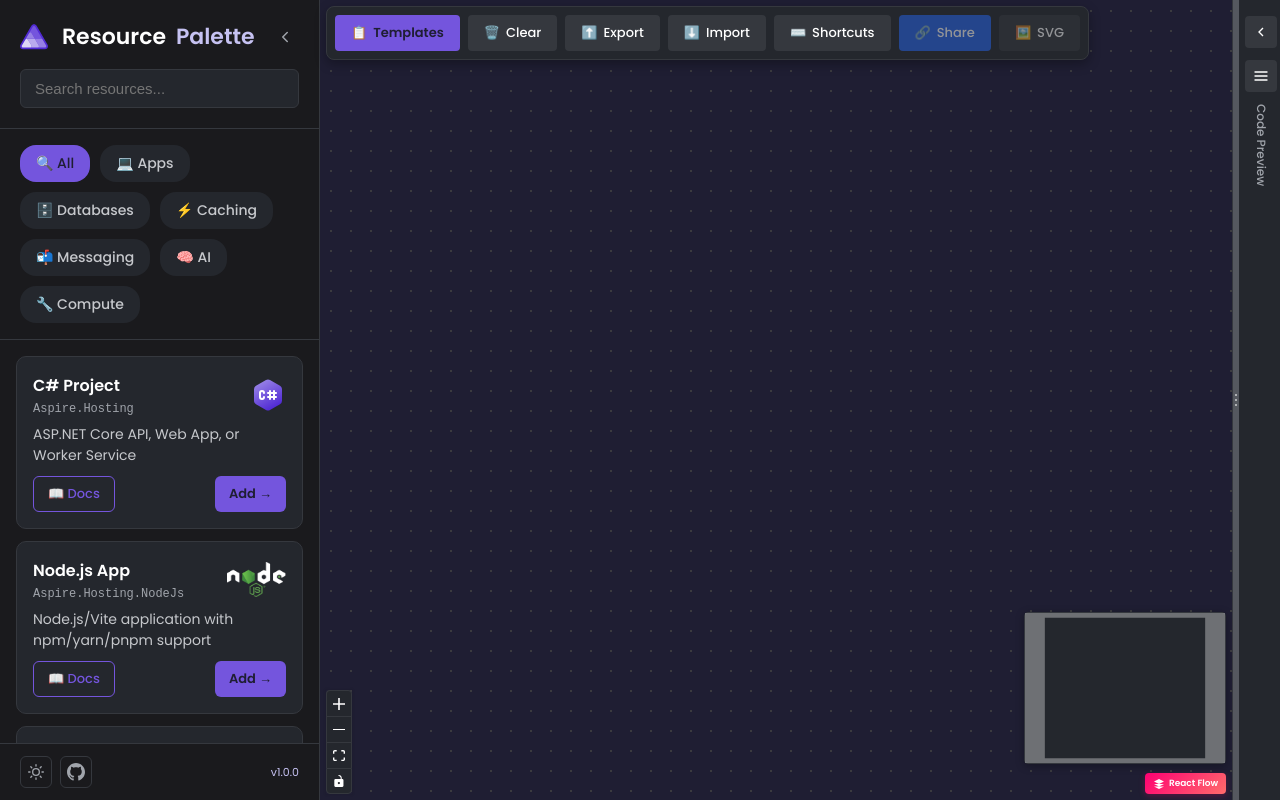
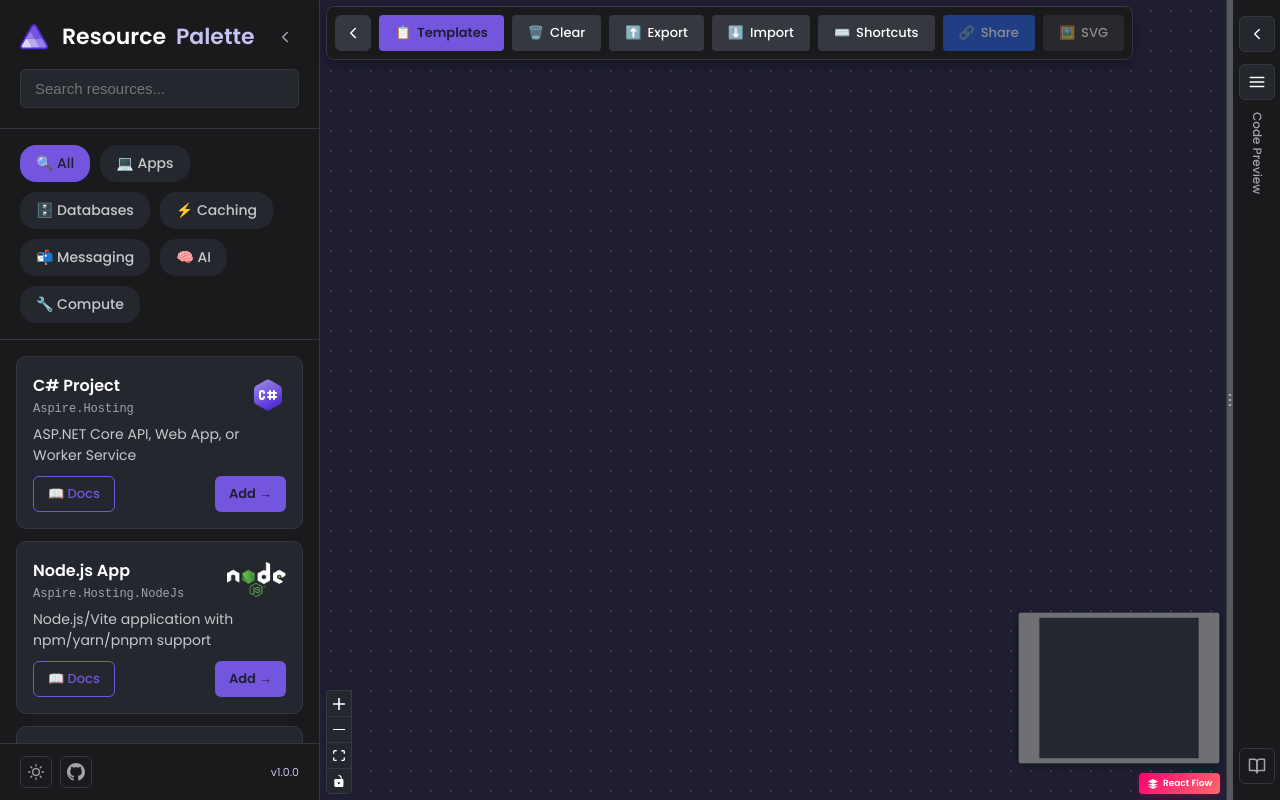
Before and after one commit to IEvangelist/play.aspire.dev, a React (Vite) app: page / in a window 1280 px wide. Built offline with nearby package versions, Linux system fonts and the light colour scheme.

Commit message:
feat(CodePreview): improve toolbar collapse functionality and update styles

```diff
--- a/src/components/playground/AspirePlayground.tsx
+++ b/src/components/playground/AspirePlayground.tsx
@@ -73,6 +73,14 @@
     return false;
   });
 
+  const [isToolbarCollapsed, setIsToolbarCollapsed] = useState(() => {
+    if (typeof window !== 'undefined') {
+      const saved = localStorage.getItem('aspire-playground-toolbar-collapsed');
+      return saved === 'true';
+    }
+    return false;
+  });
+
   const [selectedNode, setSelectedNode] = useState<Node<AspireNodeData> | null>(null);
   const [history, setHistory] = useState<{ nodes: Node<AspireNodeData>[]; edges: Edge[] }[]>([]);
   const [historyIndex, setHistoryIndex] = useState(-1);
@@ -121,6 +129,10 @@
   useEffect(() => {
     localStorage.setItem('aspire-playground-palette-collapsed', isPaletteCollapsed.toString());
   }, [isPaletteCollapsed]);
+
+  useEffect(() => {
+    localStorage.setItem('aspire-playground-toolbar-collapsed', isToolbarCollapsed.toString());
+  }, [isToolbarCollapsed]);
 
   // Save keyboard legend preference to localStorage
   useEffect(() => {
@@ -634,13 +646,52 @@
             zIndex: 4,
             display: 'flex',
             gap: '8px',
-            background: 'var(--sl-color-gray-6)',
+            background: 'var(--sl-color-gray-7)',
             padding: '8px',
             borderRadius: '8px',
             border: '1px solid var(--sl-color-gray-5)',
             boxShadow: '0 4px 12px rgba(0, 0, 0, 0.3)',
+            transition: 'all 0.2s ease-in-out',
+            overflow: 'hidden',
           }}
         >
+          {/* Collapse/Expand Toggle Button */}
+          <button
+            onClick={() => setIsToolbarCollapsed(!isToolbarCollapsed)}
+            style={{
+              width: '36px',
+              height: '36px',
+              background: 'var(--sl-color-gray-5)',
+              border: '1px solid var(--sl-color-gray-5)',
+              borderRadius: '6px',
+              cursor: 'pointer',
+              display: 'flex',
+              alignItems: 'center',
+              justifyContent: 'center',
+              transition: 'all 0.2s',
+            }}
+            onMouseEnter={(e) => {
+              e.currentTarget.style.background = 'var(--sl-color-gray-4)';
+              e.currentTarget.style.borderColor = 'var(--sl-color-accent)';
+            }}
+            onMouseLeave={(e) => {
+              e.currentTarget.style.background = 'var(--sl-color-gray-5)';
+              e.currentTarget.style.borderColor = 'var(--sl-color-gray-5)';
+            }}
+            title={isToolbarCollapsed ? 'Expand toolbar' : 'Collapse toolbar'}
+          >
+            <svg width="18" height="18" viewBox="0 0 24 24" fill="none" stroke="var(--sl-color-white)" strokeWidth="2" strokeLinecap="round" strokeLinejoin="round">
+              {isToolbarCollapsed ? (
+                <polyline points="9 18 15 12 9 6" />
+              ) : (
+                <polyline points="15 18 9 12 15 6" />
+              )}
+            </svg>
+          </button>
+
+          {/* Toolbar buttons - hidden when collapsed */}
+          {!isToolbarCollapsed && (
+            <>
               <button
                 onClick={() => setShowTemplateGallery(true)}
                 style={{
@@ -855,6 +906,8 @@
                 <span>🖼️</span>
                 <span style={{ marginLeft: '6px' }} className="toolbar-text">SVG</span>
               </button>
+            </>
+          )}
         </div>
 
         {/* Current File Badge */}
@@ -865,7 +918,7 @@
               top: '6px',
               right: '6px',
               zIndex: 4,
-              background: 'var(--sl-color-gray-6)',
+              background: 'var(--sl-color-gray-7)',
               padding: '8px 14px',
               borderRadius: '6px',
               border: '1px solid var(--sl-color-gray-5)',
--- a/src/components/playground/CodePreview.tsx
+++ b/src/components/playground/CodePreview.tsx
@@ -37,7 +37,12 @@
   const [copied, setCopied] = useState(false);
   const [copiedDeployIndex, setCopiedDeployIndex] = useState<number | null>(null);
   const [isCollapsed, setIsCollapsed] = useState(true);
-  const [expandedWidth, setExpandedWidth] = useState(width);
+  const [expandedWidth, setExpandedWidth] = useState(() => {
+    // Initialize to a proper expanded width, not the collapsed width
+    const COLLAPSED_WIDTH = 54; // 48px content + 6px resize handle
+    const DEFAULT_EXPANDED_WIDTH = 520;
+    return width > COLLAPSED_WIDTH ? width : DEFAULT_EXPANDED_WIDTH;
+  });
   const [highlightedCode, setHighlightedCode] = useState<string>('');
   const [isMenuOpen, setIsMenuOpen] = useState(false);
   const [isCollapsedMenuOpen, setIsCollapsedMenuOpen] = useState(false);
@@ -67,7 +72,7 @@
     return false;
   });
 
-  const COLLAPSED_WIDTH = 48;
+  const COLLAPSED_WIDTH = 54; // 48px content + 6px resize handle
   const DEFAULT_EXPANDED_WIDTH = 520;
 
   // Validation
@@ -1191,7 +1196,7 @@
       style={{
         width: `${width}px`,
         height: '100%',
-        background: 'var(--sl-color-gray-6)',
+        background: 'var(--sl-color-gray-7)',
         borderLeft: '1px solid var(--sl-color-gray-5)',
         display: 'flex',
         flexDirection: 'column',
@@ -1248,29 +1253,39 @@
             flexDirection: 'column',
             alignItems: 'center',
             paddingTop: '16px',
-            paddingLeft: '8px',
+            paddingBottom: '16px',
+            marginLeft: '6px',
             gap: '12px',
-          }}
-        >
+            justifyContent: 'space-between',
+          }}
+        >
+          {/* Top section */}
+          <div style={{ display: 'flex', flexDirection: 'column', alignItems: 'center', gap: '12px' }}>
             <button
               onClick={handleDoubleClick}
               style={{
-              width: '32px',
-              height: '32px',
-              background: 'var(--sl-color-gray-5)',
-              border: 'none',
-              borderRadius: '4px',
+                width: '36px',
+                height: '36px',
+                background: 'var(--sl-color-gray-6)',
+                border: '1px solid var(--sl-color-gray-5)',
+                borderRadius: '6px',
                 cursor: 'pointer',
                 display: 'flex',
                 alignItems: 'center',
                 justifyContent: 'center',
                 transition: 'all 0.2s',
               }}
-            onMouseEnter={(e) => e.currentTarget.style.background = 'var(--sl-color-accent)'}
-            onMouseLeave={(e) => e.currentTarget.style.background = 'var(--sl-color-gray-5)'}
+              onMouseEnter={(e) => {
+                e.currentTarget.style.background = 'var(--sl-color-gray-5)';
+                e.currentTarget.style.borderColor = 'var(--sl-color-accent)';
+              }}
+              onMouseLeave={(e) => {
+                e.currentTarget.style.background = 'var(--sl-color-gray-6)';
+                e.currentTarget.style.borderColor = 'var(--sl-color-gray-5)';
+              }}
               title="Expand code panel"
             >
-            <svg width="16" height="16" viewBox="0 0 24 24" fill="none" stroke="var(--sl-color-white)" strokeWidth="2">
+              <svg width="18" height="18" viewBox="0 0 24 24" fill="none" stroke="var(--sl-color-white)" strokeWidth="2" strokeLinecap="round" strokeLinejoin="round">
                 <polyline points="15 18 9 12 15 6" />
               </svg>
             </button>
@@ -1285,11 +1300,11 @@
                 setMenuButtonRect(rect);
               }}
               style={{
-                width: '32px',
-                height: '32px',
-                background: isCollapsedMenuOpen ? 'var(--sl-color-accent)' : 'var(--sl-color-gray-5)',
-                border: 'none',
-                borderRadius: '4px',
+                width: '36px',
+                height: '36px',
+                background: isCollapsedMenuOpen ? 'var(--sl-color-accent)' : 'var(--sl-color-gray-6)',
+                border: '1px solid var(--sl-color-gray-5)',
+                borderRadius: '6px',
                 cursor: 'pointer',
                 display: 'flex',
                 alignItems: 'center',
@@ -1297,14 +1312,20 @@
                 transition: 'all 0.2s',
               }}
               onMouseEnter={(e) => {
-                if (!isCollapsedMenuOpen) e.currentTarget.style.background = 'var(--sl-color-accent)';
-              }}
-              onMouseLeave={(e) => {
-                if (!isCollapsedMenuOpen) e.currentTarget.style.background = 'var(--sl-color-gray-5)';
+                if (!isCollapsedMenuOpen) {
+                  e.currentTarget.style.background = 'var(--sl-color-gray-5)';
+                  e.currentTarget.style.borderColor = 'var(--sl-color-accent)';
+                }
+              }}
+              onMouseLeave={(e) => {
+                if (!isCollapsedMenuOpen) {
+                  e.currentTarget.style.background = 'var(--sl-color-gray-6)';
+                  e.currentTarget.style.borderColor = 'var(--sl-color-gray-5)';
+                }
               }}
               title="Select tab"
             >
-              <svg width="16" height="16" viewBox="0 0 24 24" fill="none" stroke="var(--sl-color-white)" strokeWidth="2" strokeLinecap="round" strokeLinejoin="round">
+              <svg width="18" height="18" viewBox="0 0 24 24" fill="none" stroke="var(--sl-color-white)" strokeWidth="2" strokeLinecap="round" strokeLinejoin="round">
                 <line x1="3" y1="6" x2="21" y2="6" />
                 <line x1="3" y1="12" x2="21" y2="12" />
                 <line x1="3" y1="18" x2="21" y2="18" />
@@ -1492,6 +1513,41 @@
             }}>
               Code Preview
             </span>
+          </div>
+
+          {/* Bottom section - Aspire docs link */}
+          <a
+            href="https://learn.microsoft.com/en-us/dotnet/aspire/"
+            target="_blank"
+            rel="noopener noreferrer"
+            style={{
+              width: '36px',
+              height: '36px',
+              background: 'transparent',
+              border: '1px solid var(--sl-color-gray-5)',
+              borderRadius: '6px',
+              cursor: 'pointer',
+              display: 'flex',
+              alignItems: 'center',
+              justifyContent: 'center',
+              transition: 'all 0.2s',
+              textDecoration: 'none',
+            }}
+            onMouseEnter={(e) => {
+              e.currentTarget.style.background = 'var(--sl-color-gray-5)';
+              e.currentTarget.style.borderColor = 'var(--sl-color-accent)';
+            }}
+            onMouseLeave={(e) => {
+              e.currentTarget.style.background = 'transparent';
+              e.currentTarget.style.borderColor = 'var(--sl-color-gray-5)';
+            }}
+            title="Aspire Documentation"
+          >
+            <svg width="18" height="18" viewBox="0 0 24 24" fill="none" stroke="var(--sl-color-gray-3)" strokeWidth="2" strokeLinecap="round" strokeLinejoin="round">
+              <path d="M2 3h6a4 4 0 0 1 4 4v14a3 3 0 0 0-3-3H2z" />
+              <path d="M22 3h-6a4 4 0 0 0-4 4v14a3 3 0 0 1 3-3h7z" />
+            </svg>
+          </a>
         </div>
       ) : (
         <>
@@ -1953,8 +2009,8 @@
               target="_blank"
               rel="noopener noreferrer"
               style={{
-                width: '32px',
-                height: '32px',
+                width: '36px',
+                height: '36px',
                 background: 'transparent',
                 border: '1px solid var(--sl-color-gray-5)',
                 borderRadius: '6px',
@@ -1975,7 +2031,7 @@
               }}
               title="Visit aspire.dev"
             >
-              <svg width="16" height="16" viewBox="0 0 24 24" fill="none" stroke="var(--sl-color-gray-3)" strokeWidth="2" strokeLinecap="round" strokeLinejoin="round">
+              <svg width="18" height="18" viewBox="0 0 24 24" fill="none" stroke="var(--sl-color-gray-3)" strokeWidth="2" strokeLinecap="round" strokeLinejoin="round">
                 <path d="M2 3h6a4 4 0 0 1 4 4v14a3 3 0 0 0-3-3H2z" />
                 <path d="M22 3h-6a4 4 0 0 0-4 4v14a3 3 0 0 1 3-3h7z" />
               </svg>
```
Lines whose indentation alone changed are shown as unchanged.
